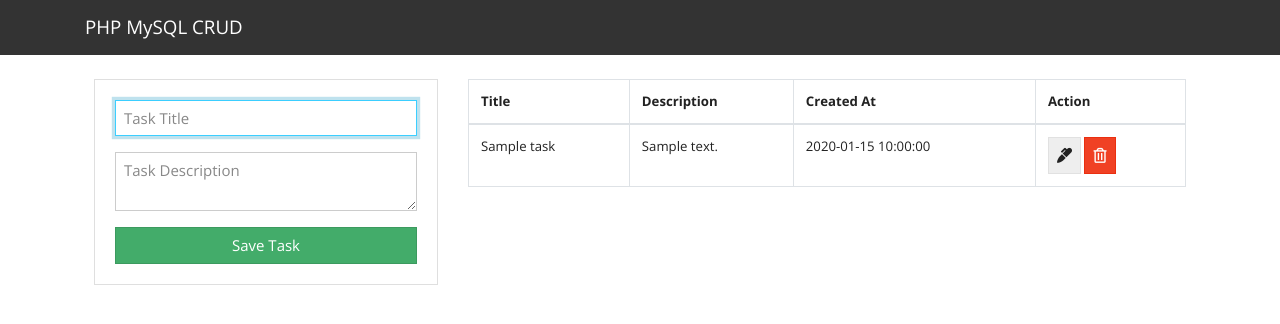
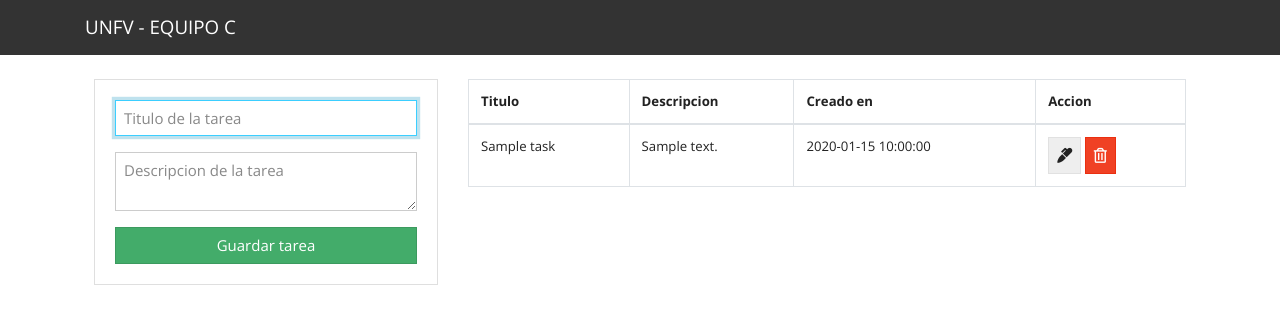
Before and after one commit to paredesdaniel1721/dockercompose, a PHP site: page / in a window 1280 px wide. Shown: the top 324 px of the page. Run offline with PHP 8.4, Linux system fonts and the light colour scheme; tables that the repository leaves empty hold one stand-in row (values such as "Sample post"); data that the repository does not hold is empty; some libraries are stand-ins or nearby versions.

Commit message:
a español

```diff
--- a/php/edit.php
+++ b/php/edit.php
@@ -34,13 +34,13 @@ if (isset($_POST['update'])) {
       <div class="card card-body">
       <form action="edit.php?id=<?php echo $_GET['id']; ?>" method="POST">
         <div class="form-group">
-          <input name="title" type="text" class="form-control" value="<?php echo $title; ?>" placeholder="Update Title">
+          <input name="title" type="text" class="form-control" value="<?php echo $title; ?>" placeholder="Actualizar Titulo">
         </div>
         <div class="form-group">
         <textarea name="description" class="form-control" cols="30" rows="10"><?php echo $description;?></textarea>
         </div>
         <button class="btn-success" name="update">
-          Update
+          Actualizar
 </button>
       </form>
       </div>
--- a/php/includes/header.php
+++ b/php/includes/header.php
@@ -2,7 +2,7 @@
 <html lang="en">
   <head>
     <meta charset="UTF-8">
-    <title>PHP CRUD MYSQL</title>
+    <title>UNFV-REDES</title>
     <meta name="viewport" content="width=device-width, user-scalable=no, initial-scale=1.0, maximum-scale=1.0, minimum-scale=1.0">
     <!-- BOOTSTRAP 4 -->
     <link rel="stylesheet" href="https://bootswatch.com/4/yeti/bootstrap.min.css">
@@ -13,6 +13,6 @@
 
     <nav class="navbar navbar-dark bg-dark">
       <div class="container">
-        <a class="navbar-brand" href="index.php">PHP MySQL CRUD</a>
+        <a class="navbar-brand" href="index.php">UNFV - EQUIPO C</a>
       </div>
     </nav>
--- a/php/index.php
+++ b/php/index.php
@@ -20,12 +20,12 @@
       <div class="card card-body">
         <form action="save_task.php" method="POST">
           <div class="form-group">
-            <input type="text" name="title" class="form-control" placeholder="Task Title" autofocus>
+            <input type="text" name="title" class="form-control" placeholder="Titulo de la tarea" autofocus>
           </div>
           <div class="form-group">
-            <textarea name="description" rows="2" class="form-control" placeholder="Task Description"></textarea>
+            <textarea name="description" rows="2" class="form-control" placeholder="Descripcion de la tarea"></textarea>
           </div>
-          <input type="submit" name="save_task" class="btn btn-success btn-block" value="Save Task">
+          <input type="submit" name="save_task" class="btn btn-success btn-block" value="Guardar tarea">
         </form>
       </div>
     </div>
@@ -33,10 +33,10 @@
       <table class="table table-bordered">
         <thead>
           <tr>
-            <th>Title</th>
-            <th>Description</th>
-            <th>Created At</th>
-            <th>Action</th>
+            <th>Titulo</th>
+            <th>Descripcion</th>
+            <th>Creado en</th>
+            <th>Accion</th>
           </tr>
         </thead>
         <tbody>
--- a/php/save_task.php
+++ b/php/save_task.php
@@ -11,8 +11,8 @@ if (isset($_POST['save_task'])) {
     die("Query Failed.");
   }
 
-  $_SESSION['message'] = 'Task Saved Successfully';
-  $_SESSION['message_type'] = 'success';
+  $_SESSION['message'] = 'Tarea Guardada Corrrectamente';
+  $_SESSION['message_type'] = 'éxito';
   header('Location: index.php');
 
 }
```
